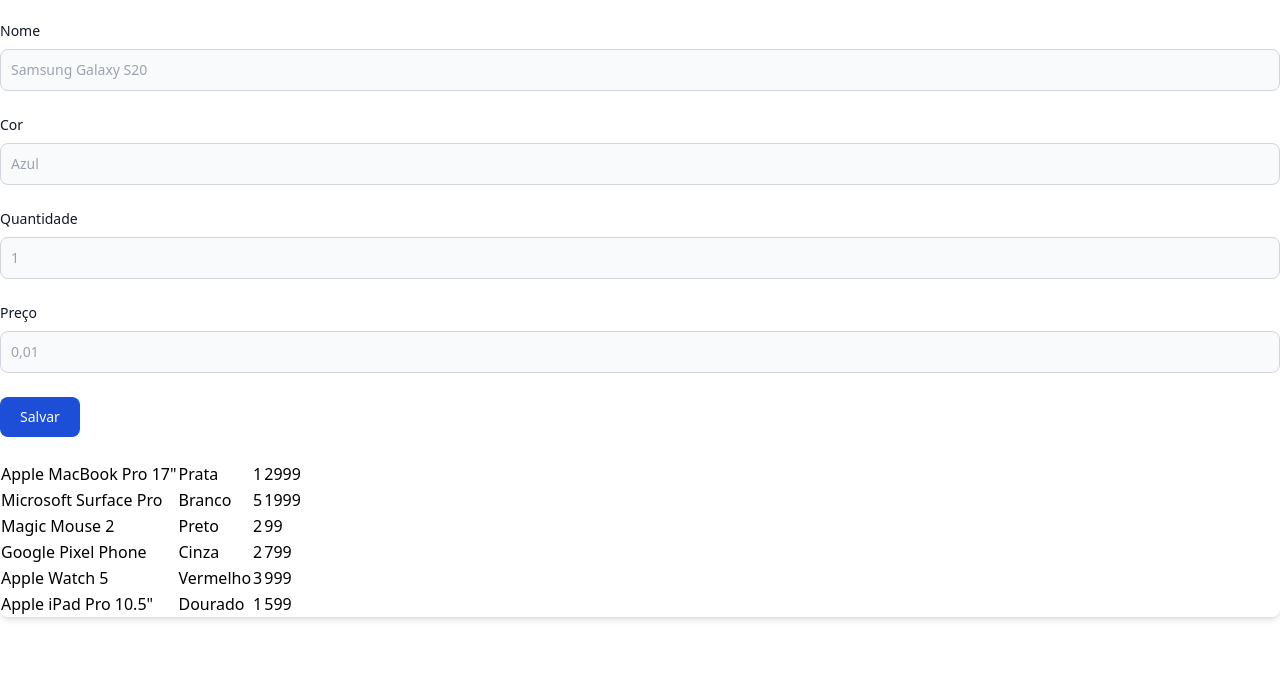
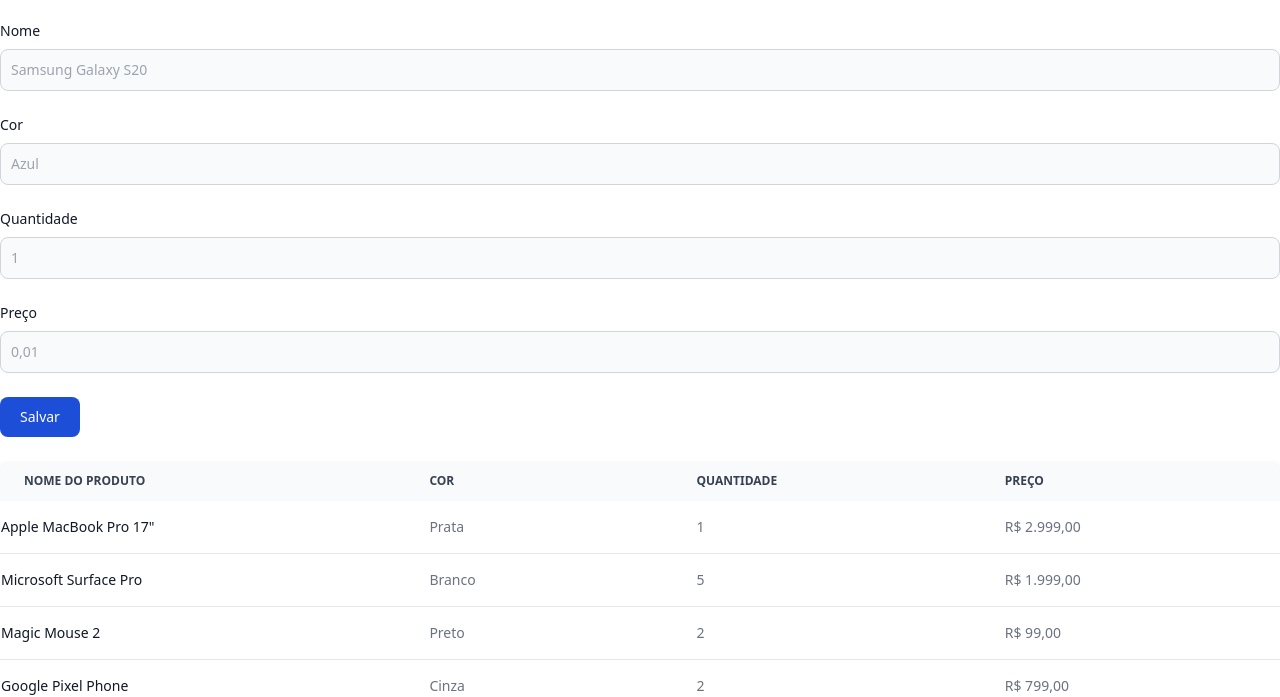
Before and after one commit to PauloGabrielB/Authentication-Token, a plain HTML site: page index.html in a window 1280 px wide. Shown: the part 107-804 px from the top of the page. Drawn offline with nearby package versions, Linux system fonts and the light colour scheme.

Commit message:
adicionar produtos

```diff
--- a/index.html
+++ b/index.html
@@ -18,7 +18,7 @@
         <p class="text-lg font-normal text-gray-500 lg:text-xl dark:text-gray-400">Aproveite enquanto <span
                 class="italic">ainda</span> temos estoque 😏.</p>
 
-        <form class="mt-6">
+        <form id="form-produto" class="mt-6">
             <div class="mb-6">
                 <label for="name" class="block mb-2 text-sm font-medium text-gray-900 dark:text-white">Nome</label>
                 <input type="text" id="name"
--- a/index.js
+++ b/index.js
@@ -37,20 +37,109 @@
     },
 ];
 
+const cabecalho = {
+    'col1': 'Nome do produto',
+    'col2': 'Cor',
+    'col3': 'Quantidade',
+    'col4': 'Preço',
+};
+
 function imprimirProdutos(products){
     const table = document.querySelector('#tabela-produtos');
+    table.innerHTML = '';
+    table.classList.add('w-full', 'text-sm', 'text-left', 'text-gray-500', 'dark:text-gray-400');
+
+    const thead = document.createElement('thead');
+    thead.classList.add('text-xs', 'text-gray-700', 'uppercase', 'bg-gray-50', 'dark:bg-gray-700', 'dark:text-gray-400');
+
+    const trHead = document.createElement('tr');
+
+    for (const chave in cabecalho) {
+        const nomeCabecalho = cabecalho[chave];
+        const th = document.createElement('th');
+        th.setAttribute('scope', 'col');
+        th.classList.add('px-6', 'py-3');
+        th.textContent = nomeCabecalho;
+        trHead.appendChild(th);
+    }
+
+    thead.appendChild(trHead);
+
+    table.appendChild(thead);
+
     const tbody = document.createElement('tbody');
     products.forEach((product) => {
         const tr = document.createElement('tr');
+        tr.classList.add('bg-white', 'border-b', 'dark:bg-gray-800', 'dark:border-gray-700', 'hover:bg-gray-50', 'dark:hover:bg-gray-600');
         for (const key in product) {
-            const tdName = document.createElement('td');
+            let coluna = document.createElement('td');
+            coluna.classList.add('px-6', 'py-4');
+            if (key === 'name') {
+                coluna = document.createElement('th');
+                coluna.classList.add('font-medium', 'text-gray-900', 'whitespace-nowrap', 'dark:text-white');
+                coluna.setAttribute('scope', 'row');
+            }
             const valor = product[key];
-            tdName.textContent = valor;
-            tr.appendChild(tdName);
+            coluna.textContent = valor;
+            if (key === 'price') {
+                coluna.textContent = valor.toLocaleString('pt-BR', { style: 'currency', currency: 'BRL' });
+            }
+            tr.appendChild(coluna);
         }
         tbody.appendChild(tr);
     });
+
+    const tfoot = document.createElement('tfoot');
+    const trRodape = document.createElement('tr');
+    trRodape.classList.add('font-semibold', 'text-gray-900', 'dark:text-white');
+
+    const thTotal = document.createElement('th');
+    thTotal.setAttribute('colspan', '2');
+    thTotal.setAttribute('scope', 'row');
+    thTotal.classList.add('px-6', 'py-3', 'text-base');
+    thTotal.textContent = 'Total';
+    trRodape.appendChild(thTotal);
+
+    const tdQuantidade = document.createElement('td');
+    tdQuantidade.classList.add('px-6', 'py-3');
+    tdQuantidade.textContent = products.reduce((acumulador, produto) => acumulador + produto.amount, 0 );
+    trRodape.appendChild(tdQuantidade);
+
+    const tdPrecoTotal = document.createElement('td');
+    tdPrecoTotal.classList.add('px-6', 'py-3');
+    const somaTotal = products.reduce((acumulador, produto) => acumulador + produto.price, 0 );
+    tdPrecoTotal.textContent = somaTotal.toLocaleString('pt-BR', { style: 'currency', currency: 'BRL' });
+    trRodape.appendChild(tdPrecoTotal);
+
+    tfoot.appendChild(trRodape);
+
+    table.appendChild(tfoot);
+
     table.appendChild(tbody);
 }
 
 imprimirProdutos(meusProdutos);
+
+function obterFormData(){
+    const inputNome = document.querySelector('#name');
+    const inputCor = document.querySelector('#color');
+    const inputQuantidade = document.querySelector('#amount');
+    const inputPreco = document.querySelector('#price');
+    const meuObj = {
+        name: inputNome.value,
+        color: inputCor.value,
+        amount: inputQuantidade.value,
+        price: inputPreco.value,
+    };
+    return meuObj;
+};
+
+function adicionarProduto(event){
+    event.preventDefault();
+    const produto = obterFormData();
+    meusProdutos.push(produto);
+    imprimirProdutos(meusProdutos);
+}
+
+const form = document.querySelector('#form-produto');
+form.addEventListener('submit', adicionarProduto);
```
